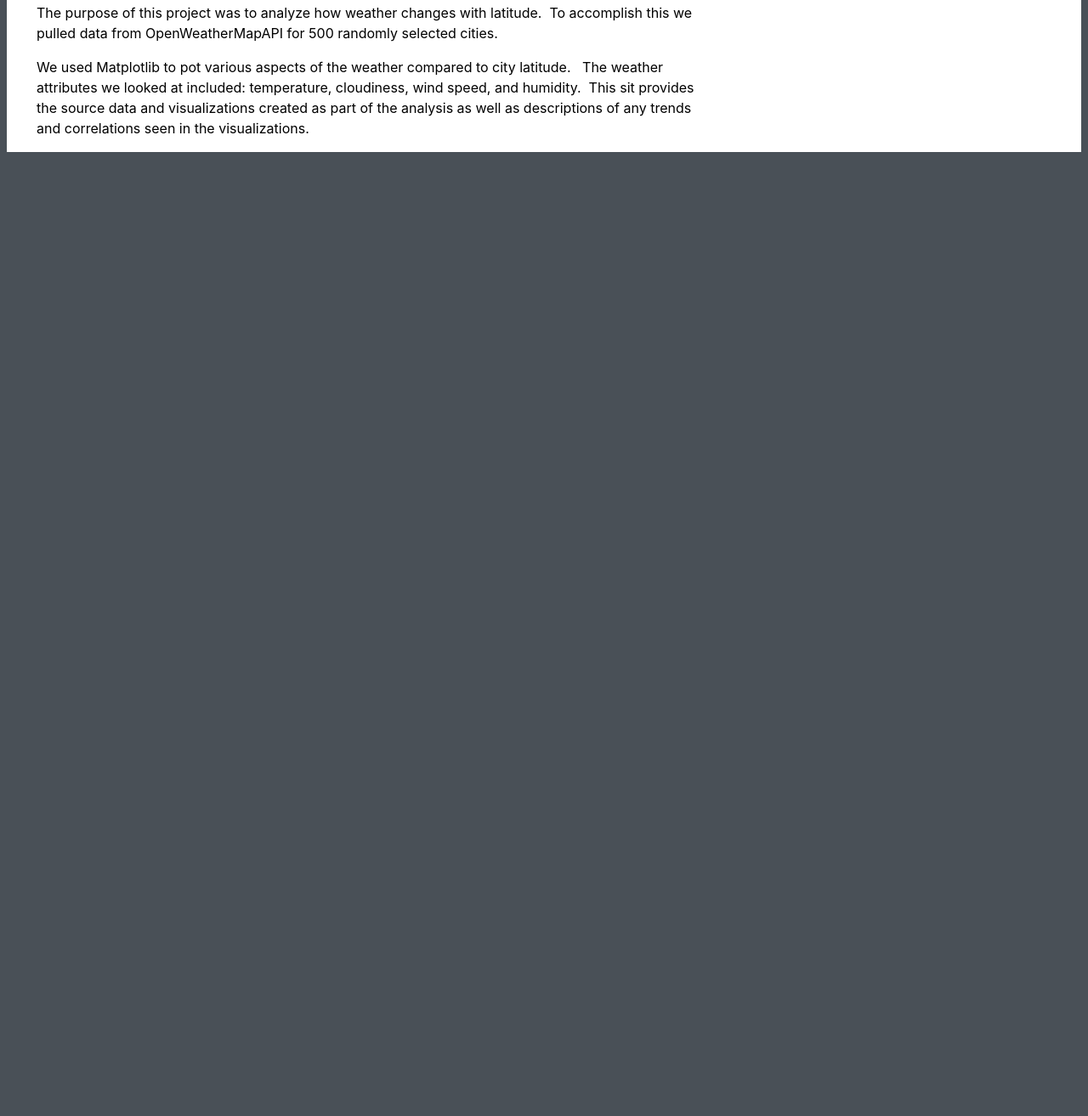
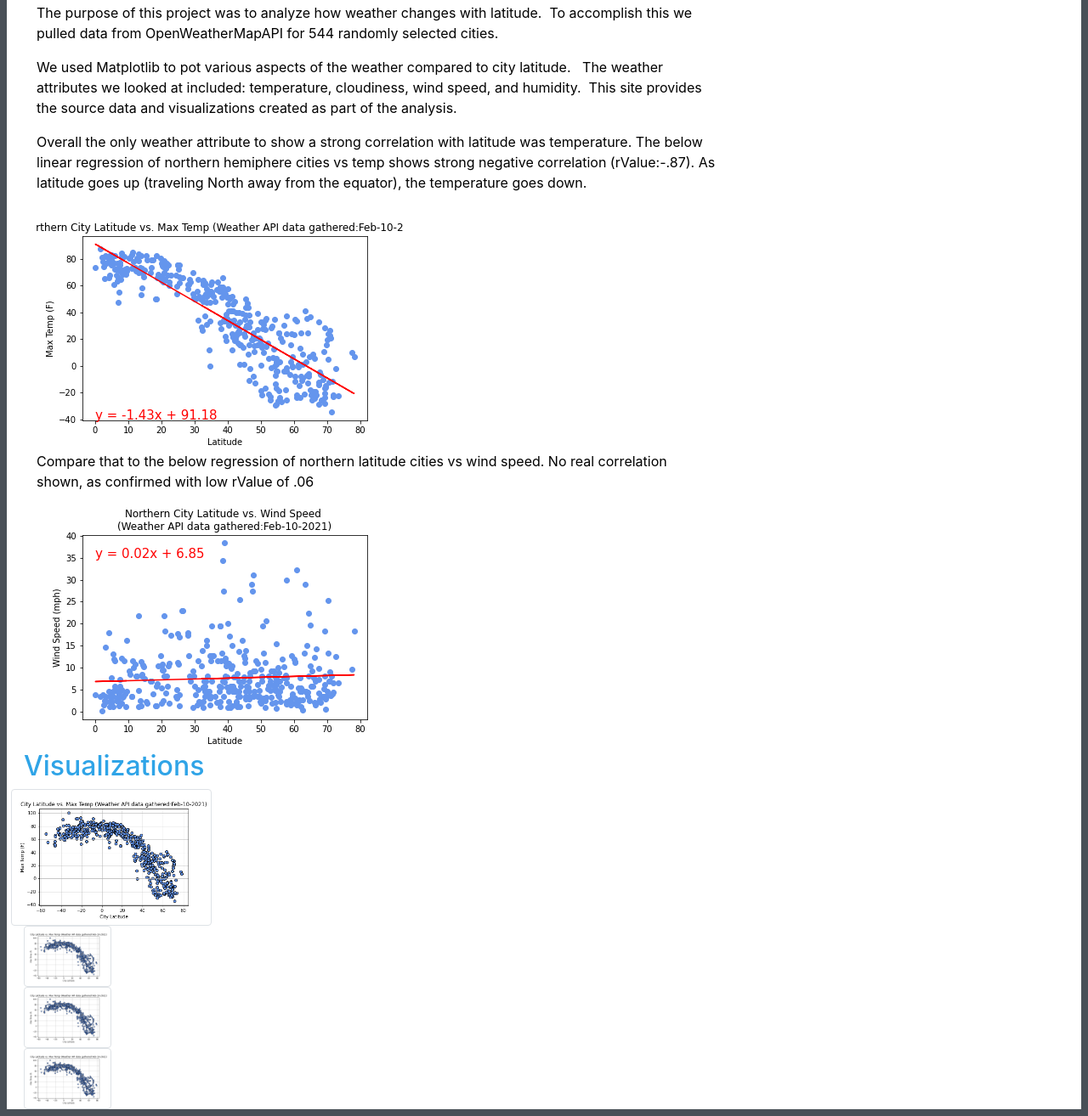
Before and after one commit to kunaual/Web-Design-Challenge, a plain HTML site: page index.html in a window 1280 px wide. Shown: the part 421-1735 px from the top of the page at 85% size. Before the commit the page ends 800 px from the top, so only its background shows below. Drawn offline with nearby package versions, Linux system fonts and the light colour scheme.

Commit message:
index page visualization displayed as list on right

```diff
--- a/index.html
+++ b/index.html
@@ -13,7 +13,7 @@
 
 <body>
   <!-- navbar start -->
-  <div class="container">
+  <div class="containerWH">
     <!-- <nav class="navbar navbar-expand-lg navbar-light bg-light"> -->
     <nav class="navbar navbar-expand-lg fixed-top navbar-dark bg-primary">
       <div class="container-fluid">
@@ -59,6 +59,49 @@
   <br>
   <br>
 
+  <!-- <div class="row">
+    <div class="col-md-8">
+      <br>
+      <h1>Summary: Latitude vs. X</h1>
+      <br>
+      <div>
+        <img src="Resources/assets/images/Fig1_temperature.png" alt="Latitude versus Temperature" width="75%">
+        <p>The purpose of this project was to analyze how weather changes as you get closer to the equator. To
+          accomplish this analysis, we first pulled data from the OpenWeatherMap API to assemble a dataset on over 500
+          cities.
+        </p>
+        <p>After assembling the dataset, we used Matplotlib to plot various aspects of the weather vs. latitude. Factors
+          we looked at included: temperature, cloudiness, wind speed, and humidity. This site provides the source data
+          and visualizations created as part of the analysis, as well as explanations and descriptions of any trends and
+          correlations witnessed.
+        </p>
+      </div>
+    </div>
+    <div class="col-md-4">
+      <br>
+      <h1>Visualizations</h1>
+      <br>
+      <div class="row">
+        <div class="col-md-6">
+          <img src="Resources/assets/cityLat_vs_MaxTemp.png" class="img-fluid" alt="Latitude versus Temperature"
+            width="50%" m-5>
+        </div>
+        <div class="col-md-6">
+          <img src="Resources/assets/cityLat_vs_MaxTemp.png" class="img-fluid" alt="Latitude versus Humidity"
+            width="50%" m-5>
+        </div>
+      </div>
+      <div class="row">
+        <div class="col-md-6">
+          <img src="Resources/assets/cityLat_vs_MaxTemp.png" class="img-fluid" alt="Latitude versus Cloudiness"
+            width="50%" m-5>
+        </div>
+        <div class="col-md-6">
+          <img src="Resources/assets/cityLat_vs_MaxTemp.png" class="img-fluid" alt="Latitude versus Windspeed"
+            width="50%" m-5>
+        </div>
+      </div> -->
+
   <!-- -------------------------------------------------------- -->
   <div class="containerWH">
     <!-- page data stuff -->
@@ -68,40 +111,57 @@
 
         <img src="Resources/assets/cityLat_vs_MaxTemp.png" alt="Latitude vs. City Temp graph">
 
-        <p>The purpose of this project was to analyze how weather changes with latitude.  To accomplish this we pulled
-          data from OpenWeatherMapAPI for 500 randomly selected cities. </p>
+        <p>The purpose of this project was to analyze how weather changes with latitude.  To accomplish this we
+          pulled
+          data from OpenWeatherMapAPI for 544 randomly selected cities. </p>
         <p>We used Matplotlib to pot various aspects of the
-          weather compared to city latitude.   The weather attributes we looked at included: temperature, cloudiness,
-          wind speed, and humidity.  This sit provides the source data and visualizations created as part of the
-          analysis as well as descriptions of any trends and correlations seen in the visualizations.</p>
+          weather compared to city latitude.   The weather attributes we looked at included: temperature,
+          cloudiness,
+          wind speed, and humidity.  This site provides the source data and visualizations created as part of the
+          analysis.</p>
 
+        <p>Overall the only weather attribute to show a strong correlation with latitude was temperature. The below
+          linear regression of northern hemiphere cities vs temp shows strong negative correlation (rValue:-.87). As
+          latitude goes up (traveling North
+          away from the equator), the temperature goes down.</p>
+        <img src="Resources/assets/northLat_vs_MaxTemp.png" alt="linear regression temp">
+        <p>Compare that to the below regression of northern latitude cities vs wind speed. No real correlation
+          shown, as
+          confirmed with low rValue of .06</p>
+        <img src="Resources/assets/northLat_vs_Wind.png" alt="linear regression temp">
       </div>
 
       <div class=font class="col-md-4">
         <h2>Visualizations</h2>
         <div class="row">
+          <!-- <div class="col-md-6"> -->
+            <img src="Resources/assets/cityLat_vs_MaxTemp.png" class="img-thumbnail" alt="lat vs max temp graph"
+              width="50%">
+          <!-- </div> -->
+        </div>
+        <div class="row">
           <div class="col-md-6">
-            <p>fuckingfuckfuck</p>
+            <img src="Resources/assets/cityLat_vs_MaxTemp.png" class="img-thumbnail" alt="lat vs max temp graph"
+              width="50%">
 
-          </div>
-          <div class="col-md-6">
-
-            <p>fuckingfuckfuck</p>
           </div>
         </div>
         <div class="row">
           <div class="col-md-6">
-            <p>fuckingfuckfuck</p>
+            <img src="Resources/assets/cityLat_vs_MaxTemp.png" class="img-thumbnail" alt="lat vs max temp graph"
+              width="50%">
+          </div>
+        </div>
+        <div class="row">
+          <div class="col-md-6">
+            <img src="Resources/assets/cityLat_vs_MaxTemp.png"  class="img-thumbnail" alt="lat vs max temp graph" width="50%">
 
           </div>
-          <div class="col-md-6">
-            <p>fuckingfuckfuck</p>
+        </div>
 
       </div>
     </div>
   </div>
-    </div>
-
 
 
 
```
Also changed, not shown: Resources/assets/northLat_vs_MaxTemp.png (added), bootstrap.css. Lines whose indentation alone changed are shown as unchanged.
